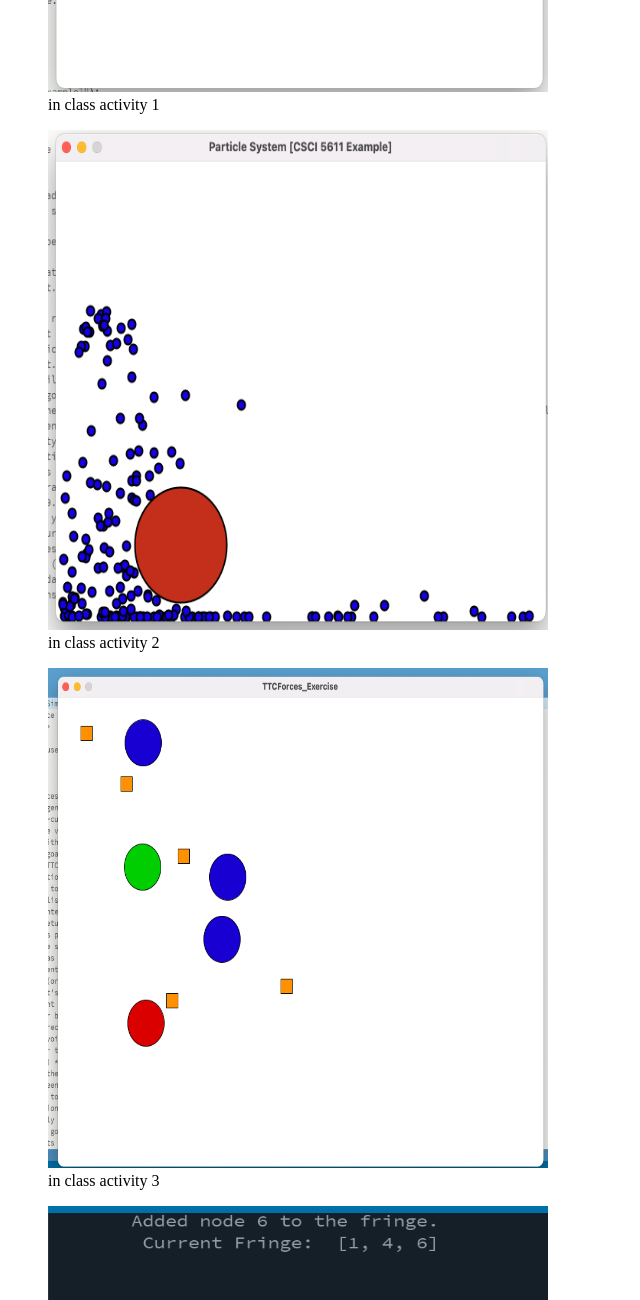
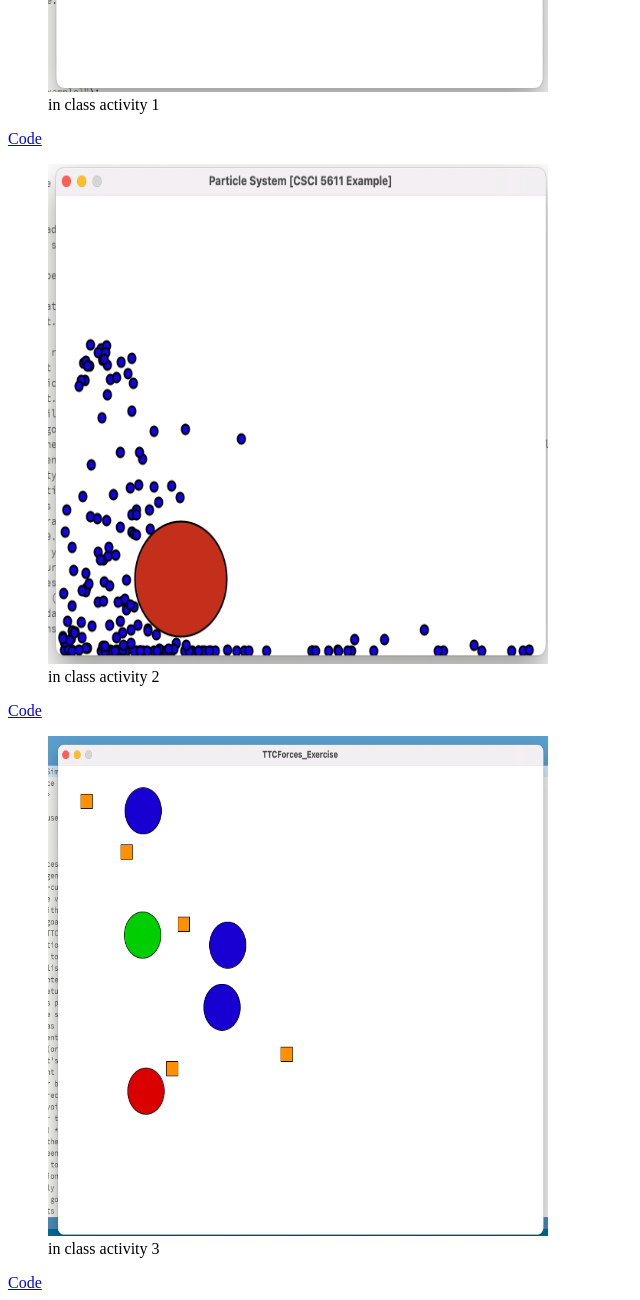
Before and after one commit to moorl007/CSCI5611_HW1, a plain HTML site: page index.html in a window 1280 px wide. Shown: the part 620-1920 px from the top of the page, without its empty margins (0-640 px from the left). Drawn offline with Linux system fonts and the light colour scheme.

Commit message:
Update index.html

```diff
--- a/index.html
+++ b/index.html
@@ -8,27 +8,36 @@
 <figure>
     <img src="csci5611_1.png" alt="in class activity 1" width = 500 height = 500>
     <figcaption>in class activity 1</figcaption>
+
 </figure>
+<a href="https://docs.google.com/document/d/1pgMQJd0FRzjW747fX_vWsDrUkPJ_diyJ4DShYhln5CM/edit?usp=sharing" target="_blank">Code</a>
 
 <figure>
     <img src="csci5611_2.png" alt="in class activity 2" width = 500 height = 500>
     <figcaption>in class activity 2</figcaption>
+
 </figure>
+<a href="https://docs.google.com/document/d/1RIFHA-vo3ECFJlMLqXiM0el80gI_lGyplKvwKQMXygA/edit?usp=sharing" target="_blank">Code</a>
 
 <figure>
     <img src="csci5611_3.png" alt="in class activity 3" width = 500 height = 500>
     <figcaption>in class activity 3</figcaption>
+
 </figure>
+<a href="https://docs.google.com/document/d/1jBZR4I-C6b3GoC5nbVMATt30Ktm-1pMnv1F1S7EpN-g/edit?usp=sharing" target="_blank">Code</a>
 
 <figure>
     <img src="csci5611_4.png" alt="in class activity 4" width = 500 height = 500>
     <figcaption>in class activity 4</figcaption>
+
 </figure>
+<a href="https://docs.google.com/document/d/1DvqO3KerbWaNX08EmfqvhR1SJpBj29VmEFSH8HNVcq4/edit?usp=sharing" target="_blank">Code</a>
 
 <figure>
     <img src="csci5611_5.png" alt="in class activity 5" width = 500 height = 500>
     <figcaption>in class activity 5</figcaption>
+
 </figure>
-
+<a href="https://docs.google.com/document/d/1Zo4mY_IE4au0UXfIGF3LFPfbncxcDYKK32Ds--Xhpjw/edit?usp=sharing" target="_blank">Code</a>
 </body>
 </html>
```
